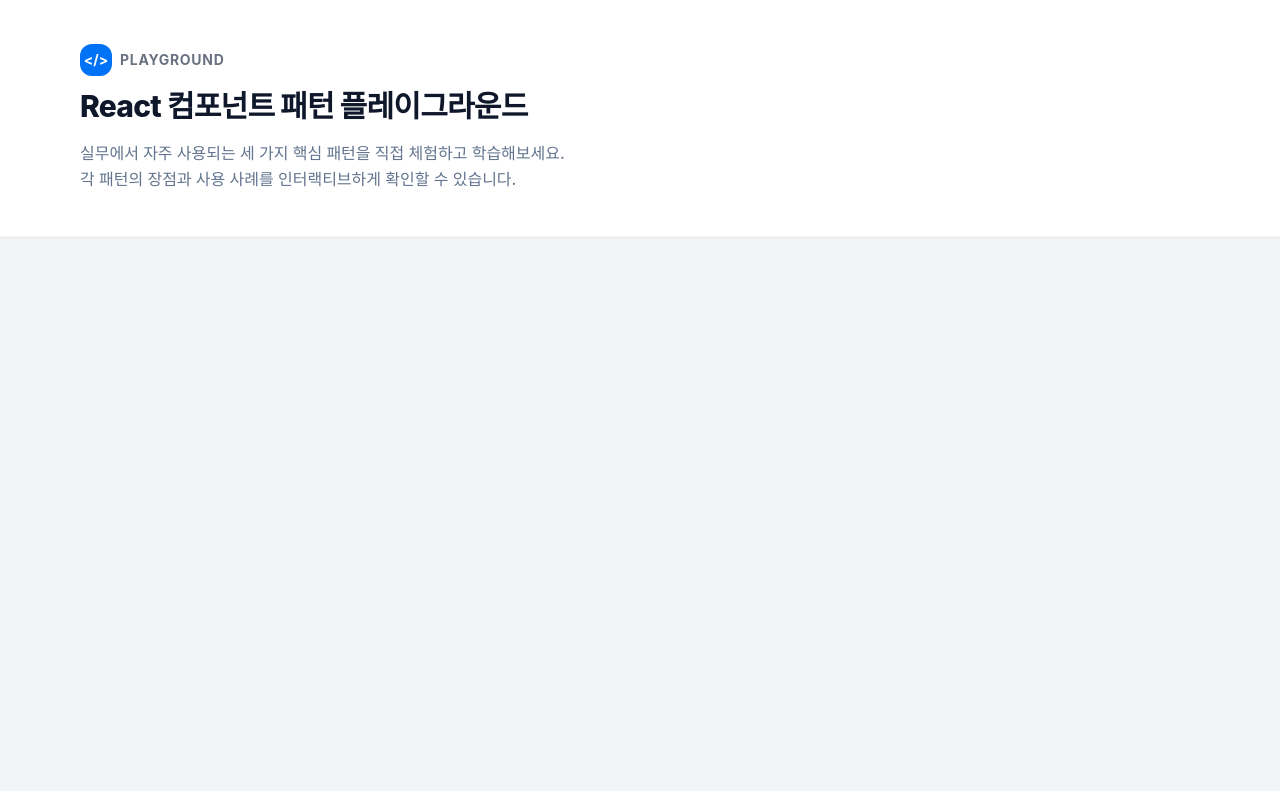
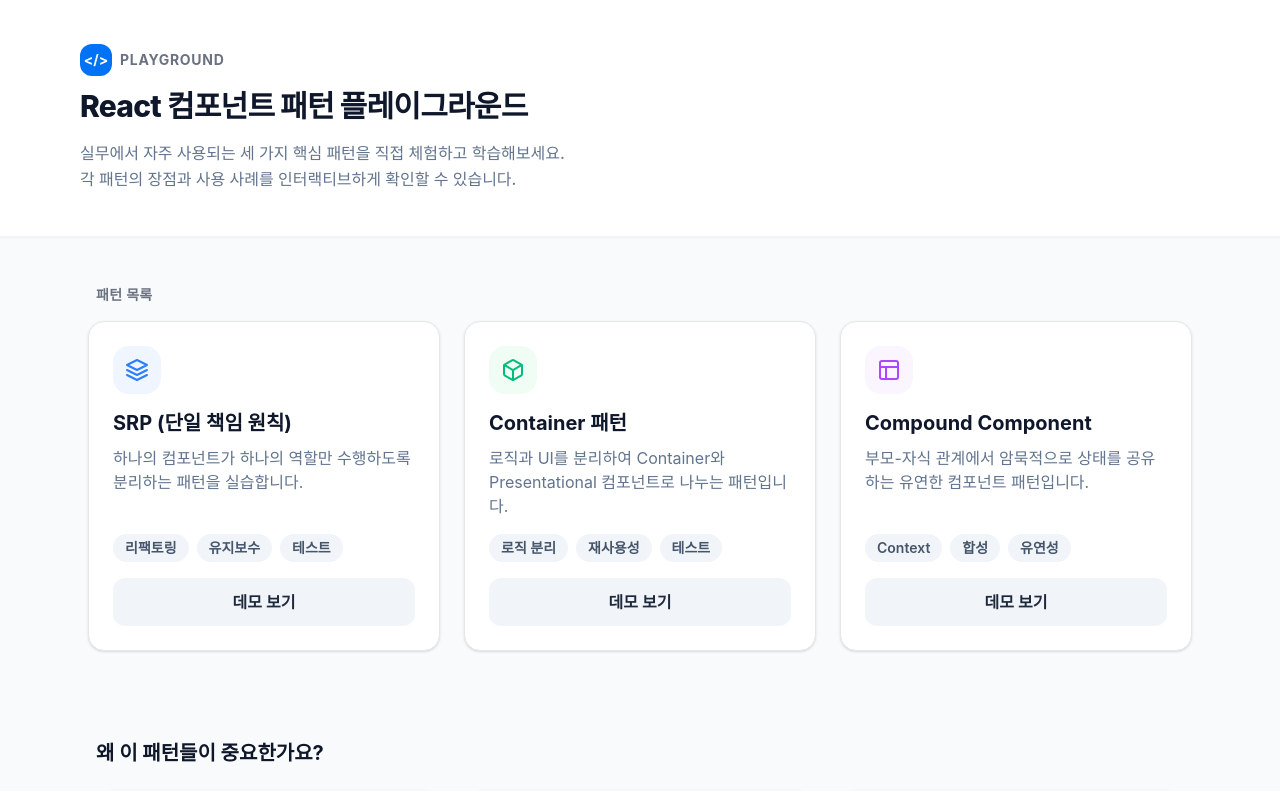
Before and after one commit to react-intermediate-study/react-study, a React (Vite) app in the folder jay/week1/: page / in a window 1280 px wide. Shown: the top 791 px of the page. Built offline with nearby package versions, Linux system fonts and the light colour scheme.

Commit message:
feat: HomePage에 PatternList 및 FeatureList 컴포넌트 추가 및 레이아웃 적용

```diff
--- a/jay/week1/src/pages/HomePage.tsx
+++ b/jay/week1/src/pages/HomePage.tsx
@@ -1,13 +1,19 @@
 import Header from "../components/Header";
+import PatternList from "../components/PatternList";
+import FeatureList from "../components/FeatureList";
 
 export default function HomePage() {
     return (
-        <div className="w-full min-h-screen bg-gray-100">
+        <div className="w-full min-h-screen bg-gray-50 flex flex-col items-center">
             <Header
                 badgeLabel="PLAYGROUND"
                 title="React 컴포넌트 패턴 플레이그라운드"
                 description={"실무에서 자주 사용되는 세 가지 핵심 패턴을 직접 체험하고 학습해보세요.\n각 패턴의 장점과 사용 사례를 인터랙티브하게 확인할 수 있습니다."}
             />
+            <main className="w-full max-w-6xl p-6 flex flex-col gap-12">
+                <PatternList />
+                <FeatureList />
+            </main>
         </div>
     );
 }
```
